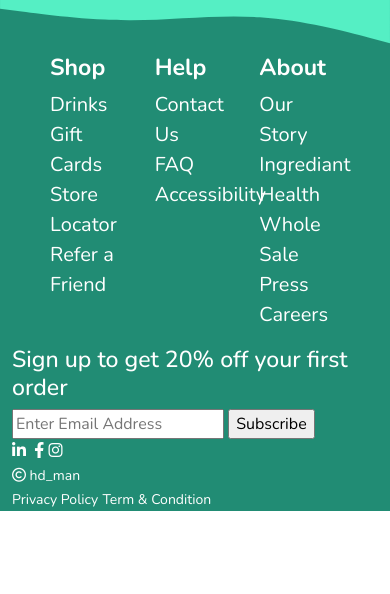
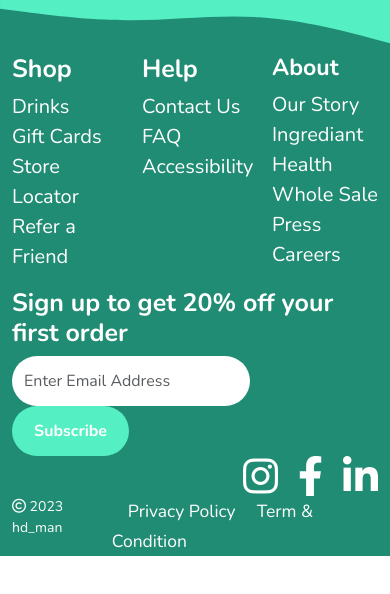
Before and after one commit to thehdman/Footer-3, a plain HTML site: page index.html in a window 390 px wide. Drawn offline with nearby package versions, Linux system fonts and the light colour scheme.

Commit message:
responsive for full screen

```diff
--- a/css/style.css
+++ b/css/style.css
@@ -7,9 +7,39 @@ a{
     color: #fff;
     text-decoration: none;
 }
-.footer-mid{
-    padding: 0 50px;
+
+.footer-heading{
+    font-size: 25px;
 }
 .footer-mid-links{
     font-size: 20px;
 }
+.footer-social{
+    display: flex;
+    justify-content: flex-end;
+}
+.inp-email{
+    width: 65%;
+    height: 50px;
+    border-radius: 25px;
+}
+.btn-submit{
+    width: 32%;
+    height: 50px;
+    border-radius: 25px;
+    background: #55efc4;
+}
+.media-icons{
+    float: right;
+}
+.media-icons{
+    font-size: 40px;
+    padding-left: 20px;
+}
+.footer-bottom{
+    display: flex;
+    justify-content: space-between;
+}
+.footer-policy{
+    font-size: 20px;
+}
--- a/index.html
+++ b/index.html
@@ -27,11 +27,13 @@
                         </svg>
                     </div>
                 </div>
-                <div class="col-sm-6 footer-mid">
+            </div>
+            <div class="row footer-mid px-xl-5 px-sm-4">
+                <div class="col-sm-6">
                     <div class="row footer-mid-items">
                         <div class="col-4">
                             <div class="shop-class">
-                                <h3 class="footer-mid-heading fw-bold">Shop</h3>
+                                <h3 class="footer-heading fw-bold">Shop</h3>
                                 <ul class="list-unstyled footer-mid-list">
                                     <li><a href="#" class="footer-mid-links">Drinks</a></li>
                                     <li><a href="#" class="footer-mid-links">Gift Cards</a></li>
@@ -42,7 +44,7 @@
                         </div>
                         <div class="col-4">
                             <div class="help-class">
-                                <h3 class="footer-mid-heading fw-bold">Help</h3>
+                                <h3 class="footer-heading fw-bold">Help</h3>
                                 <ul class="list-unstyled footer-mid-list">
                                     <li><a href="#" class="footer-mid-links">Contact Us</a></li>
                                     <li><a href="#" class="footer-mid-links">FAQ</a></li>
@@ -52,7 +54,7 @@
                         </div>
                         <div class="col-4">
                             <div class="about-class">
-                                <h3 class="footer-mid-heading fw-bold">About</h3>
+                                <h3 class="footermid-heading fw-bold">About</h3>
                                 <ul class="list-unstyled footer-mid-list">
                                     <li><a href="#" class="footer-mid-links">Our Story</a></li>
                                     <li><a href="#" class="footer-mid-links">Ingrediant</a></li>
@@ -65,29 +67,29 @@
                         </div>
                     </div>
                 </div>
-                <div class="col-sm-6">
-                    <div class="">
-                        <h3 class="">Sign up to get 20% off your first order</h3>
-                        <div class="">
+                <div class="col-sm-6 footer-social">
+                    <div class="footer-heading-class">
+                        <h3 class="footer-heading fw-bold mb-md-4">Sign up to get 20% off your first order</h3>
+                        <div class="footer-form-elements mb-md-5">
                             <form action="#">
-                                <input type="email" name="email" id="email" class="" placeholder="Enter Email Address">
-                                <input type="submit" id="input-button" value="Subscribe">
+                                <input type="email" name="email" id="email" class="form-control d-inline inp-email border-0 me-2" placeholder="Enter Email Address">
+                                <input type="submit" id="input-button" value="Subscribe" class="form-control btn btn-submit d-inline text-white fw-bold">
                             </form>
                         </div>
-                        <div class="-icons">
-                            <a href="https://www.linkedin.com/"><i class="fa-brands fa-linkedin-in"></i></i></a>
-                            <a href="https://www.twitter.com/"><i class="fa-brands fa-x-twitter"></i></a>
-                            <a href="https://www.facebook.com/"><i class="fa-brands fa-facebook-f"></i></i></a>
-                            <a href="https://www.instagram.com/"><i class="fa-brands fa-instagram"></i></i></a>
+                        <div class="footer-icons">
+                            <a href="https://www.linkedin.com/"><i class="fa-brands fa-linkedin-in media-icons"></i></i></a>
+                            <a href="https://www.twitter.com/"><i class="fa-brands fa-x-twitter media-icons"></i></a>
+                            <a href="https://www.facebook.com/"><i class="fa-brands fa-facebook-f media-icons"></i></i></a>
+                            <a href="https://www.instagram.com/"><i class="fa-brands fa-instagram media-icons"></i></i></a>
                         </div>
                     </div>
                 </div>
                 <div class="col-12">
                     <div class="footer-bottom">
-                        <small><i class="far fa-copyright"></i>&nbsp;hd_man</small>
-                        <div class="">
-                            <small><a href="#" class="">Privacy Policy</a></small>
-                            <small><a href="#" class="">Term & Condition</a></small>
+                        <small><i class="far fa-copyright"></i>&nbsp;2023 hd_man</small>
+                        <div class="footer-policy">
+                            <small><a href="#" class="ps-3">Privacy Policy</a></small>
+                            <small><a href="#" class="ps-3">Term & Condition</a></small>
                         </div>
                     </div>
                 </div>
```
